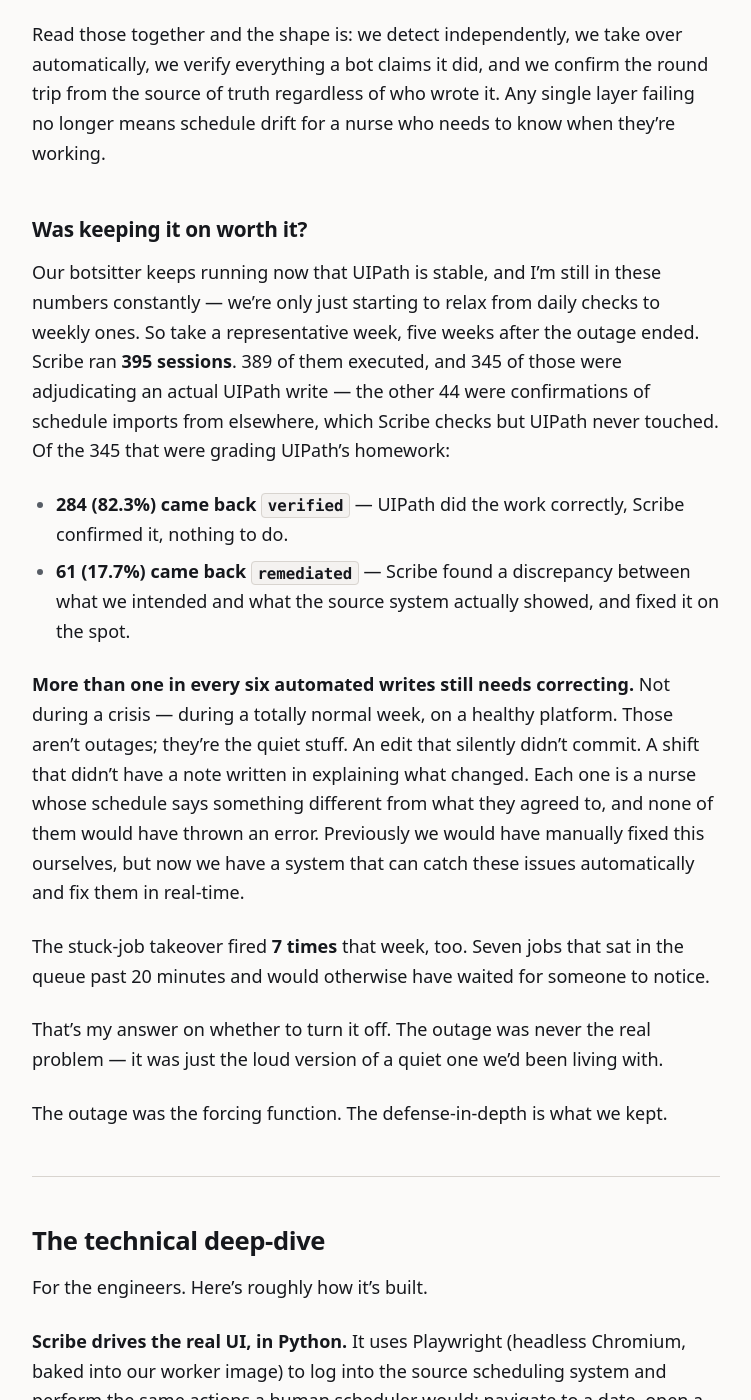
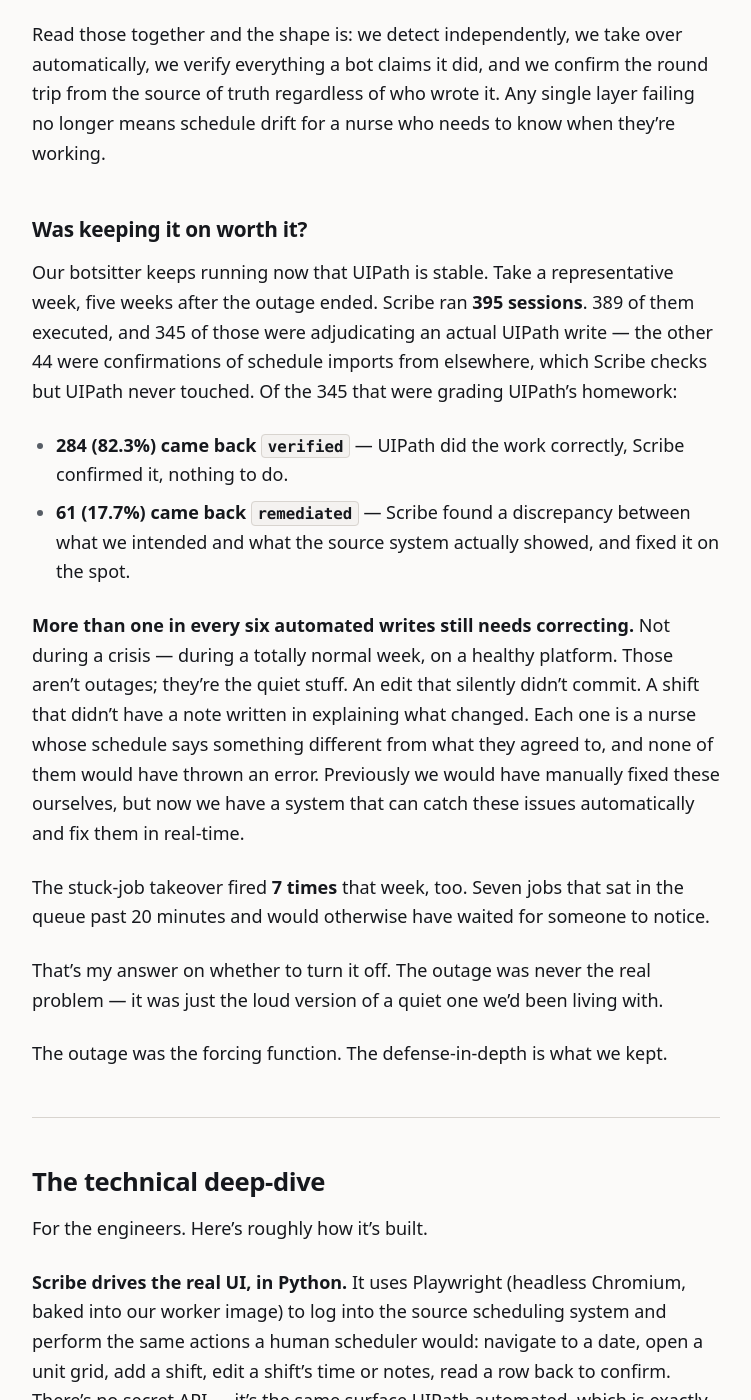
Before and after one commit to databyte/databyte.github.com, a Jekyll site: the page built from _posts/2026-07-15-i-replaced-uipath-in-a-weekend.md, in a window 1280 px wide and 1400 px high, scrolled down 7349 px. Shown: the whole window, without its empty margins (264-1015 px from the left). Built offline with Jekyll 4.4.1, drawn with Linux system fonts in a browser that asks for light colours; some web fonts are replaced; some of the changed text lies outside the part shown.

Commit message:
updated post

```diff
--- a/_posts/2026-07-15-i-replaced-uipath-in-a-weekend.md
+++ b/_posts/2026-07-15-i-replaced-uipath-in-a-weekend.md
@@ -79,7 +79,7 @@
 
 With AI in the loop, the ratio inverted. I spent my time deciding _what_ the system should do and reviewing whether each piece was correct; the models handled the mechanical breadth — the selectors, the retry scans, the confirmation logic, the tests. Scribe's first code was running in production at **2:33 AM Monday** — the headless-browser worker image, then the add-shift automation, then the post-create confirmation logic. By Monday afternoon the full verify-and-remediate service was deployed and we were processing messages on behalf of the RPA team.
 
-What made the weekend possible wasn't just fast code generation — it was a fast _loop_. Every commit deployed to production within minutes, so I wasn't writing against a mental model of how the source system's UI behaved; I was writing against how it actually behaved, right now, with real schedule data flowing through. Find an edge case, fix it, ship it, watch the next session, repeat. Over the following days that loop produced dozens of small, surgical hardening deploys — late-hydrating grid cells, clobbered time fields, detached iframes, locked accounts — each live minutes after I understood the problem. And by _I_, I mean a looped skill that reviewed recent Scribe Sessions, built a fix, automated a test through the training environment and then opened a PR. That cadence, with AI absorbing the mechanical cost of each fix, is what let a weekend build survive contact with production.
+What made the weekend possible wasn't just fast code generation — it was a fast _loop_. Every commit deployed to production within minutes, so I wasn't writing against a mental model of how the source system's UI behaved; I was writing against how it actually behaved, right now, with real schedule data flowing through. Find an edge case, fix it, ship it, watch the next session, repeat. Over the following days that loop produced dozens of small, surgical hardening deploys — late-hydrating grid cells, clobbered time fields, detached iframes, locked schedules — each live minutes after I understood the problem. And by _I_, I mean a looped skill that reviewed recent Scribe Sessions, built a fix, automated a test through the training environment and then opened a PR. That cadence, with AI absorbing the mechanical cost of each fix, is what let a weekend build survive contact with production.
 
 I want to be precise, because "AI built it in a weekend" is usually exaggerated. I still made every architectural decision. But the calendar doesn't lie: a build that would have eaten weeks took a weekend, and it went into production handling real schedule writes during a real outage.
 
@@ -125,12 +125,12 @@
 
 ### Was keeping it on worth it?
 
-Our botsitter keeps running now that UIPath is stable, and I'm still in these numbers constantly — we're only just starting to relax from daily checks to weekly ones. So take a representative week, five weeks after the outage ended. Scribe ran **395 sessions**. 389 of them executed, and 345 of those were adjudicating an actual UIPath write — the other 44 were confirmations of schedule imports from elsewhere, which Scribe checks but UIPath never touched. Of the 345 that were grading UIPath's homework:
+Our botsitter keeps running now that UIPath is stable. Take a representative week, five weeks after the outage ended. Scribe ran **395 sessions**. 389 of them executed, and 345 of those were adjudicating an actual UIPath write — the other 44 were confirmations of schedule imports from elsewhere, which Scribe checks but UIPath never touched. Of the 345 that were grading UIPath's homework:
 
 - **284 (82.3%) came back `verified`** — UIPath did the work correctly, Scribe confirmed it, nothing to do.
 - **61 (17.7%) came back `remediated`** — Scribe found a discrepancy between what we intended and what the source system actually showed, and fixed it on the spot.
 
-**More than one in every six automated writes still needs correcting.** Not during a crisis — during a totally normal week, on a healthy platform. Those aren't outages; they're the quiet stuff. An edit that silently didn't commit. A shift that didn't have a note written in explaining what changed. Each one is a nurse whose schedule says something different from what they agreed to, and none of them would have thrown an error. Previously we would have manually fixed this ourselves, but now we have a system that can catch these issues automatically and fix them in real-time.
+**More than one in every six automated writes still needs correcting.** Not during a crisis — during a totally normal week, on a healthy platform. Those aren't outages; they're the quiet stuff. An edit that silently didn't commit. A shift that didn't have a note written in explaining what changed. Each one is a nurse whose schedule says something different from what they agreed to, and none of them would have thrown an error. Previously we would have manually fixed these ourselves, but now we have a system that can catch these issues automatically and fix them in real-time.
 
 The stuck-job takeover fired **7 times** that week, too. Seven jobs that sat in the queue past 20 minutes and would otherwise have waited for someone to notice.
 
```
Also changed, not shown: other parts of _posts/2026-07-15-i-replaced-uipath-in-a-weekend.md (+3 -3 lines).
